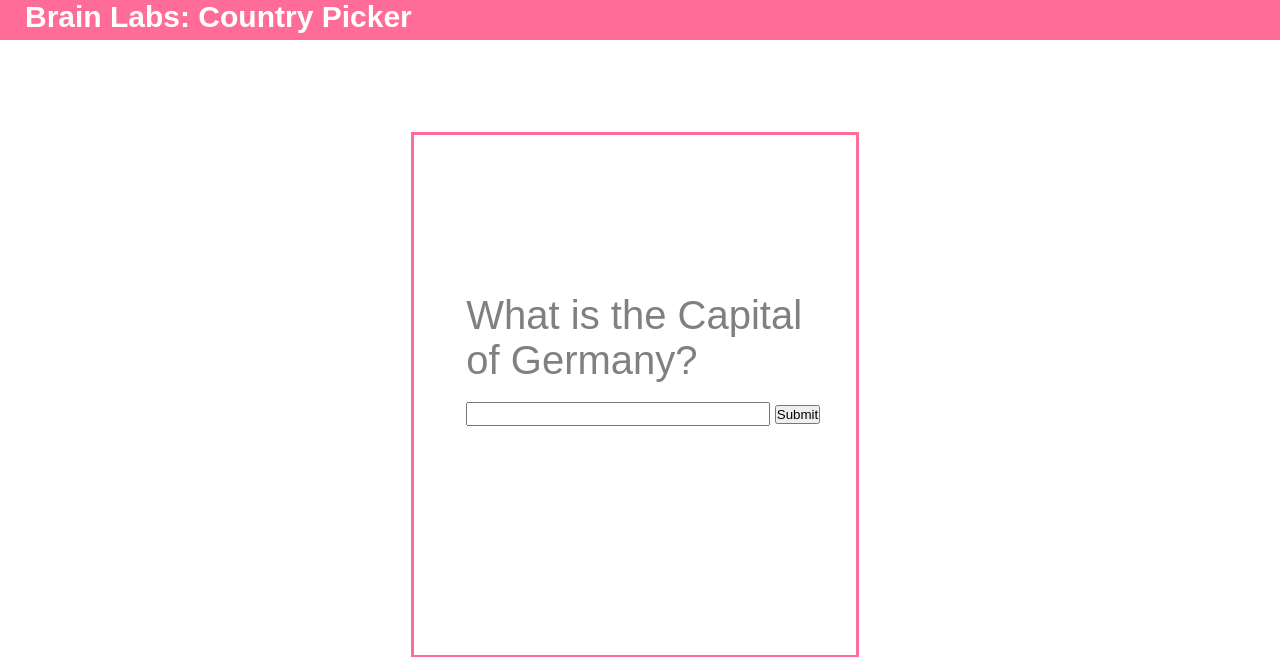
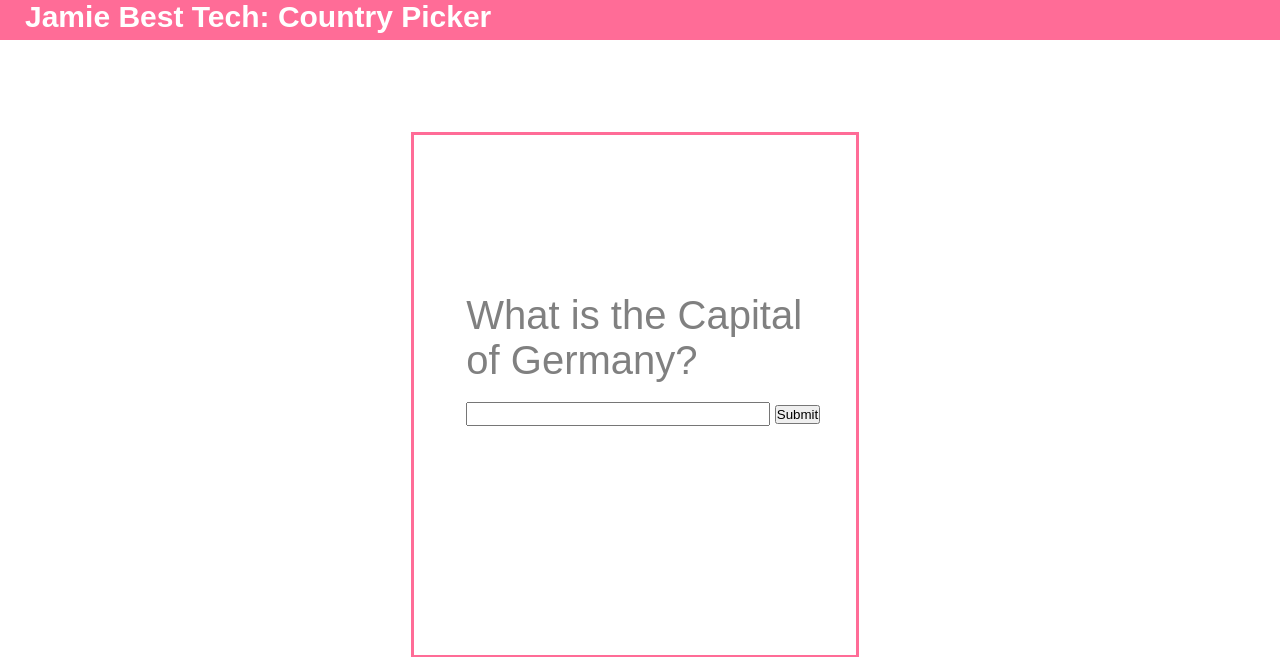
Before and after one commit to j-best90/Capital-Cities-Quiz, a Django app: page / in a window 1280 px wide. Shown: the top 657 px of the page. Run offline with Django 4.2, Linux system fonts and the light colour scheme; data comes from the database, SQL or seed files in the repository; parts of the project's set-up code (start-up, migrations or seed data) failed here and were passed over.

Commit message:
update header

```diff
--- a/template/base.html
+++ b/template/base.html
@@ -22,7 +22,7 @@
 
 <body>
 <div class="container" id="container">
-  <div class="header" id="header"><p>Brain Labs: Country Picker</p></div>
+  <div class="header" id="header"><p>Jamie Best Tech: Country Picker</p></div>
   {% block content %}
   {% endblock content %}
 
```
